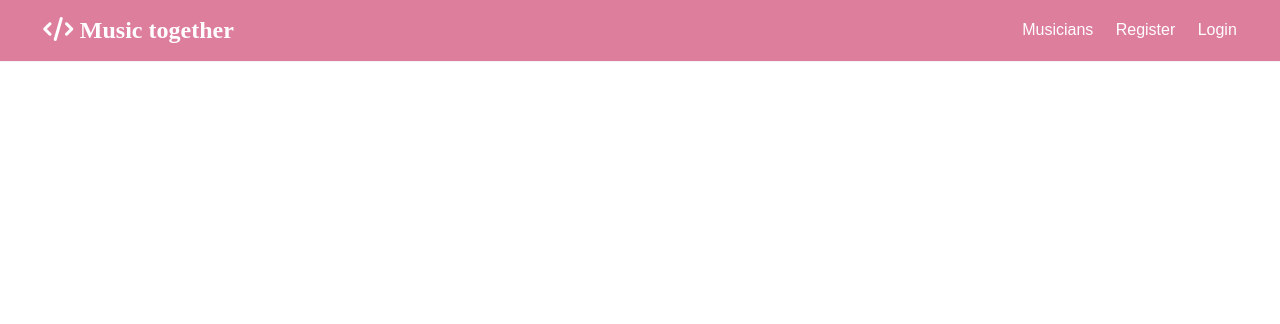
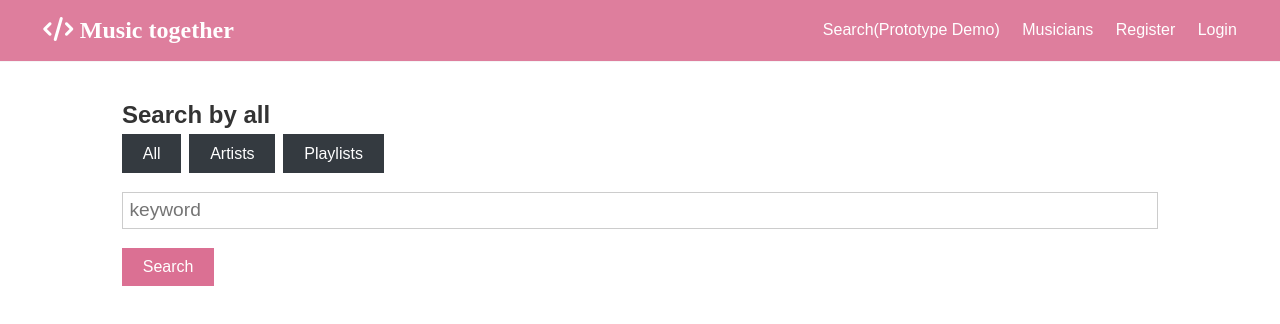
Before and after one commit to Chloejia123/cs5610-final-project-music-together, a React (Create React App) app in the folder client/: page /search in a window 1280 px wide. Shown: the top 324 px of the page. Built offline with nearby package versions, Linux system fonts and the light colour scheme; no server answers.

Commit message:
added search page

```diff
--- a/client/src/App.css
+++ b/client/src/App.css
@@ -268,6 +268,7 @@ img {
 .form input[type='email'],
 .form input[type='password'],
 .form input[type='date'],
+.form input[type='search'],
 .form select,
 .form textarea {
     display: block;
--- a/client/src/App.js
+++ b/client/src/App.js
@@ -4,12 +4,14 @@ import NavBar from './component/layout/NavBar';
 import Landing from './component/layout/Landing';
 import Register from './component/auth/Register';
 import Login from './component/auth/Login';
+import Search from './component/search/Search';
 import {Provider} from 'react-redux';
 import store from './store';
 import './App.css';
 import Alert from './component/layout/Alert';
 import { loadUser } from './actions/auth';
 import setAuthToken from './utils/setAuthToken';
+
 
 if (localStorage.token) {
     setAuthToken(localStorage.token);
@@ -29,6 +31,7 @@ const App = () => {
                 <section className='container'>
                     <Alert/>
                     <Switch>
+                        <Route exact path='/search' component={Search} />
                         <Route exact path='/register' component={Register}/>
                         <Route exact path='/login' component={Login}/>
                     </Switch>
--- a/client/src/component/layout/NavBar.js
+++ b/client/src/component/layout/NavBar.js
@@ -7,6 +7,9 @@ import { logout } from '../../actions/auth';
 const Navbar = ({ auth: { isAuthenticated, loading }, logout }) => {
     const authLinks = (
         <ul>
+            <li>
+                <Link to='/search'>Search(Prototype Demo)</Link>
+            </li>
             <li>
                 <Link to='/profiles'>Musicians</Link>
             </li>
@@ -30,6 +33,9 @@ const Navbar = ({ auth: { isAuthenticated, loading }, logout }) => {
 
     const guestLinks = (
         <ul>
+            <li>
+                <Link to='/search'>Search(Prototype Demo)</Link>
+            </li>
             <li>
                 <Link to='/profiles'>Musicians</Link>
             </li>
--- /dev/null
+++ b/client/src/component/search/Search.js
@@ -0,0 +1,55 @@
+import React from 'react'
+
+export default class Search extends React.Component {
+    constructor() {
+        super()
+        this.state = {
+            searchBy: 'all'
+        }
+    }
+
+    switchSearchCategory = (searchTerm) => {
+        this.setState({
+            searchBy: searchTerm
+        })
+    }
+
+    render() {
+        return (
+            <div>
+                <h1>Search by {this.state.searchBy}</h1>
+                <button
+                    onClick={() => this.switchSearchCategory('all')}
+                    className="btn btn-dark">
+                    All
+                </button>
+                <button
+                    onClick={() => this.switchSearchCategory('artists')}
+                    className="btn btn-dark">
+                    Artists
+                </button>
+                <button
+                    onClick={() => this.switchSearchCategory('playlists')}
+                    className="btn btn-dark">
+                    Playlists
+                </button>
+                <form className='form'>
+                    <div className="form-group">
+                        <input
+                            type='search'
+                            value={this.state.keyword}
+                            onChange={this.keywordChanged}
+                            placeholder="keyword"/>
+                    </div>
+                    <div className="form-group-append">
+                        <button
+                            onClick={this.searchSongs}
+                            className="btn btn-primary">
+                            Search
+                        </button>
+                    </div>
+                </form>
+            </div>
+        )
+    }
+}
```
Also changed, not shown: client/src/component/search/SearchArtist.js (added, +11 -0 lines), client/src/component/search/SearchKeywords.js (added, +11 -0 lines), client/src/component/search/SearchPlaylist.js (added, +11 -0 lines), 1 other file (tests, documents, lock files or other folders).
